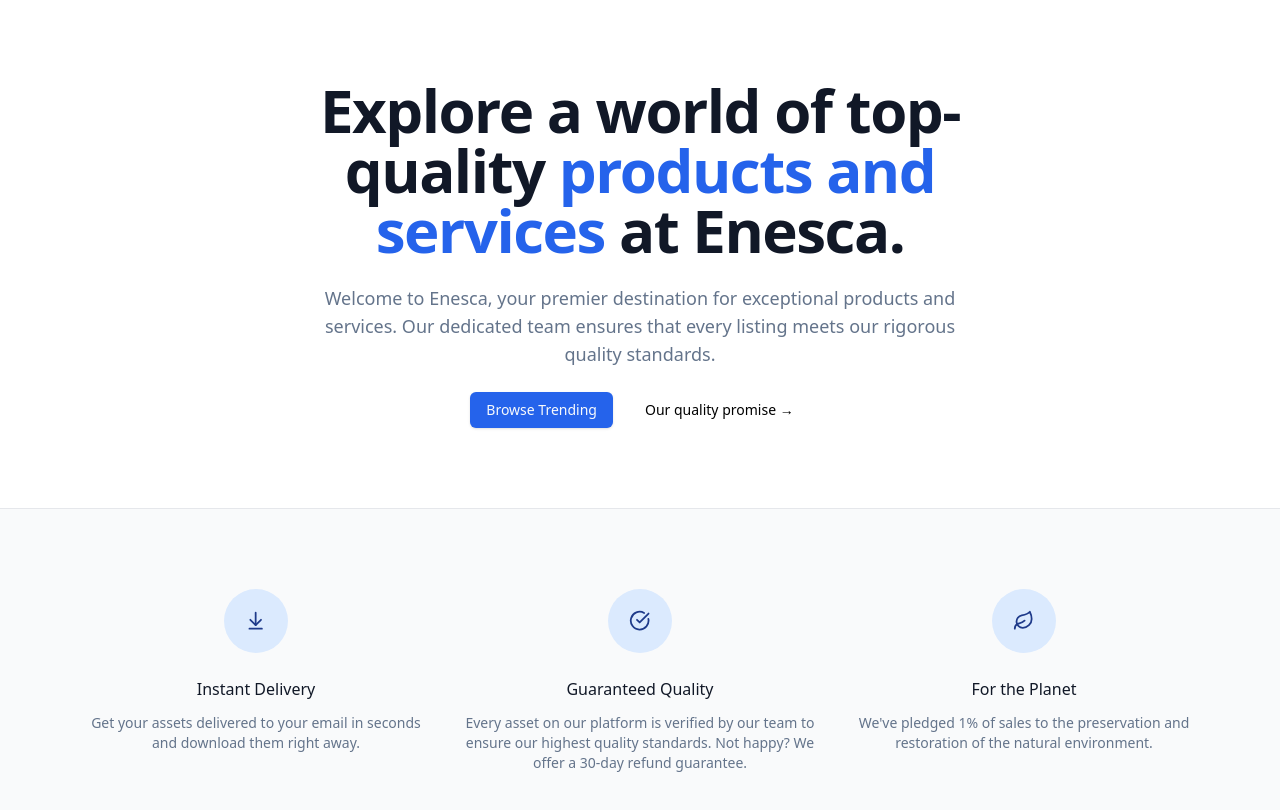
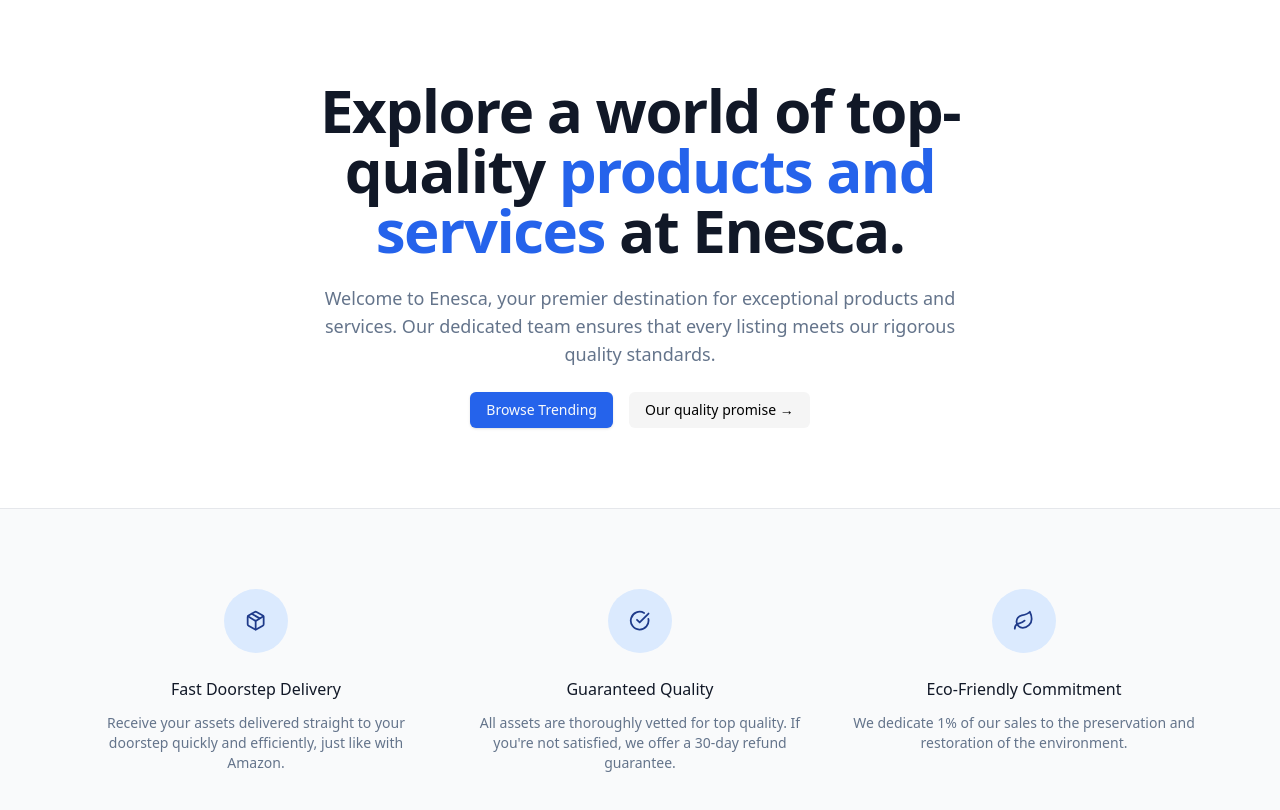
Before and after one commit to OmBharti999/enesca, a Next.js app: page / in a window 1280 px wide. Shown: the top 810 px of the page. Built offline with nearby package versions, Linux system fonts and the light colour scheme.

Commit message:
update style for homepage

```diff
--- a/app/globals.css
+++ b/app/globals.css
@@ -18,13 +18,16 @@
   color: var(--foreground);
   background: var(--background);
   font-family: Arial, Helvetica, sans-serif;
-}
+}*/
 
 @layer utilities {
   .text-balance {
     text-wrap: balance;
   }
-} */
+  .flex-center{
+    @apply flex justify-center items-center
+  }
+}
 
 
 @layer base {
--- a/app/page.tsx
+++ b/app/page.tsx
@@ -1,27 +1,31 @@
+import Link from "next/link";
+import { CheckCircle, Leaf, Package } from "lucide-react";
+
 import MaxWidthWrapper from "@/components/MaxWidthWrapper";
 // import ProductReel from '@/components/ProductReel'
 import { Button, buttonVariants } from "@/components/ui/button";
-import { ArrowDownToLine, CheckCircle, Leaf } from "lucide-react";
-import Link from "next/link";
 
 const perks = [
   {
-    name: "Instant Delivery",
-    Icon: ArrowDownToLine,
+    name: "Fast Doorstep Delivery",
+    Icon: Package,
     description:
-      "Get your assets delivered to your email in seconds and download them right away.",
+      "Receive your assets delivered straight to your doorstep quickly and efficiently, just like with Amazon.",
+    category: "Delivery",
   },
   {
     name: "Guaranteed Quality",
     Icon: CheckCircle,
     description:
-      "Every asset on our platform is verified by our team to ensure our highest quality standards. Not happy? We offer a 30-day refund guarantee.",
+      "All assets are thoroughly vetted for top quality. If you're not satisfied, we offer a 30-day refund guarantee.",
+    category: "Quality",
   },
   {
-    name: "For the Planet",
+    name: "Eco-Friendly Commitment",
     Icon: Leaf,
     description:
-      "We've pledged 1% of sales to the preservation and restoration of the natural environment.",
+      "We dedicate 1% of our sales to the preservation and restoration of the environment.",
+    category: "Sustainability",
   },
 ];
 
@@ -45,7 +49,7 @@
             <Link href="/products" className={buttonVariants()}>
               Browse Trending
             </Link>
-            <Button variant="ghost">Our quality promise &rarr;</Button>
+            <Button variant="ghost" className="bg-neutral-100">Our quality promise &rarr;</Button>
           </div>
         </div>
 
@@ -65,7 +69,7 @@
                 className="text-center md:flex md:items-start md:text-left lg:block lg:text-center"
               >
                 <div className="md:flex-shrink-0 flex justify-center">
-                  <div className="h-16 w-16 flex items-center justify-center rounded-full bg-blue-100 text-blue-900">
+                  <div className="h-16 w-16 flex-center rounded-full bg-blue-100 text-blue-900">
                     {<perk.Icon className="w-1/3 h-1/3" />}
                   </div>
                 </div>
```
